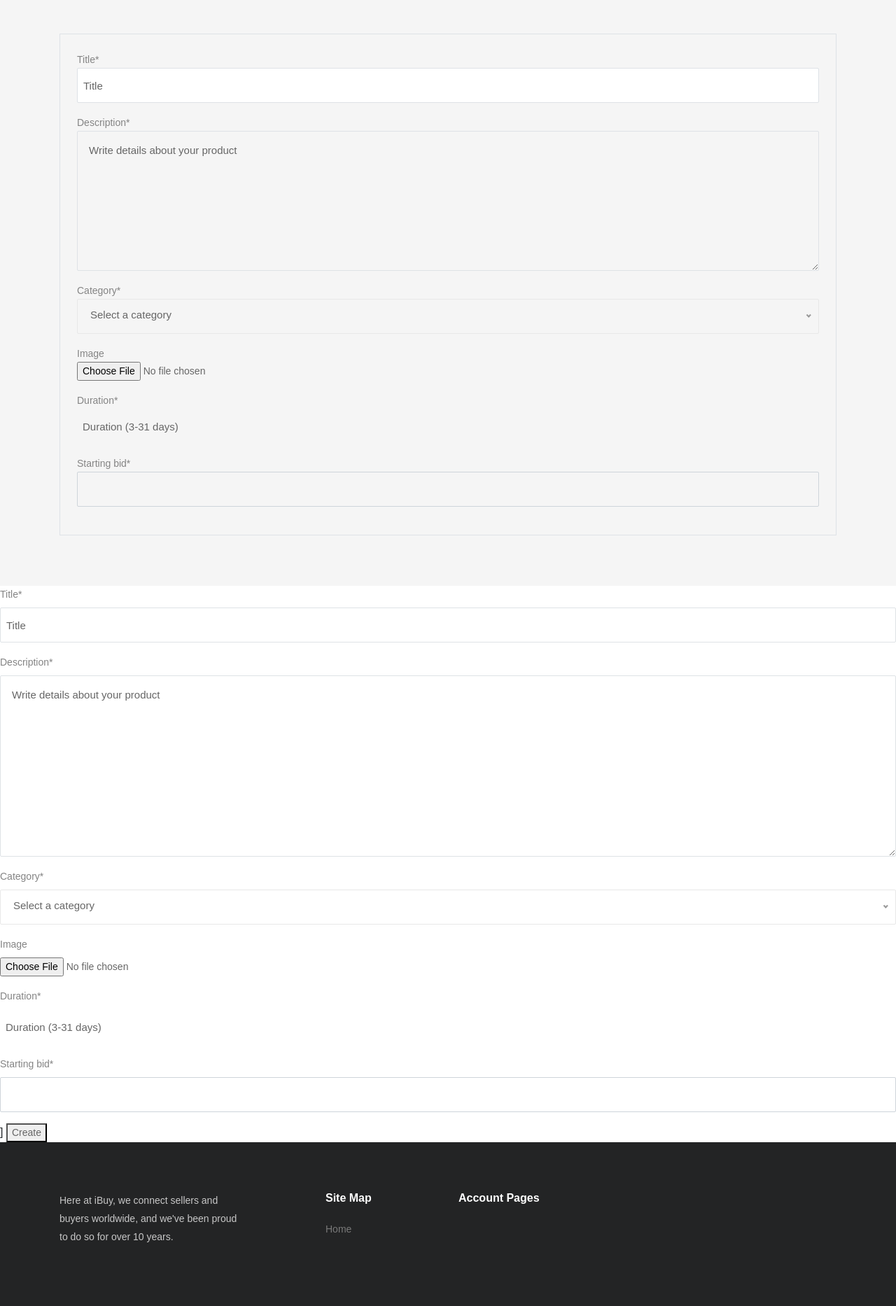
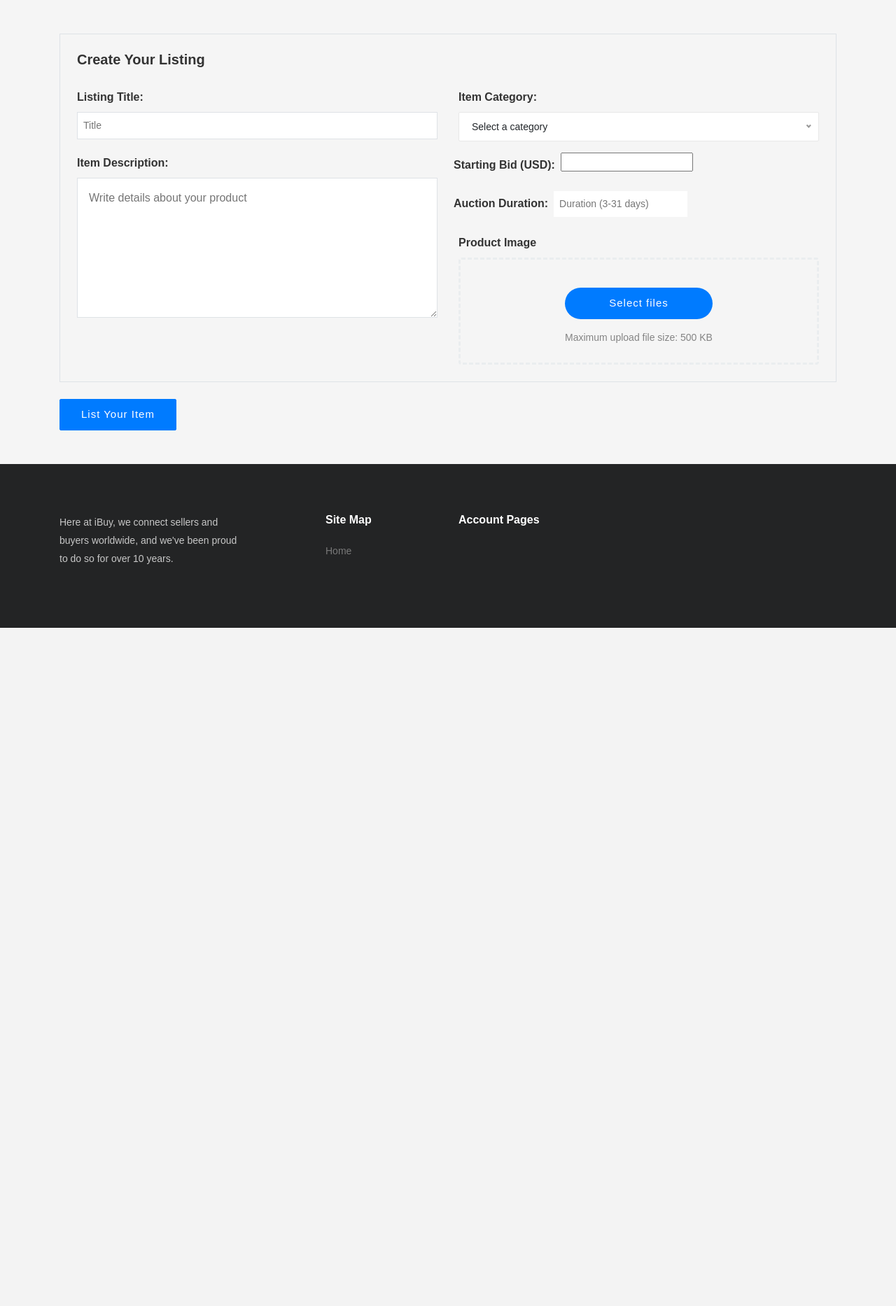
Before and after one commit to zachmichael14/auction_site, a Django app: page /listing/create/ in a window 1280 px wide. Shown: the part 63-1929 px from the top of the page at 70% size. After the commit the page ends 960 px from the top, so only its background shows below. Run offline with Django 3.2, Linux system fonts and the light colour scheme; a user stored in the database is signed in; data comes from the database, SQL or seed files in the repository; both versions use the stored data as it was after the commit; parts of the project's set-up code (start-up, migrations or seed data) failed here and were passed over; some libraries are stand-ins or nearby versions; some web fonts are replaced.

Commit message:
Add form to create.html

```diff
--- a/auctions/static/auctions/css/style.css
+++ b/auctions/static/auctions/css/style.css
@@ -2704,9 +2704,6 @@ form textarea {
   text-decoration: none;
 }
 
-.bid-field{
-  padding-left: 15px ;
-}
 .bid-field-form{
   padding: 1.1rem 0 0.25rem 1rem;
 }
--- a/auctions/templates/auctions/create.html
+++ b/auctions/templates/auctions/create.html
@@ -9,26 +9,42 @@
     <form method="post">
       {% csrf_token %}
       <fieldset class="border border-gray p-4 mb-4">
-        <!-- <div class="row">
+        <div class="row">
           <div class="col-lg-12">
             <h3 class="font-weight-bold">Create Your Listing</h3>
           </div>
           <div class="col-lg-6">
             <h6 class="font-weight-bold pt-4 pb-1">Listing Title:</h6>
+            {{ form.title }}
+            <h6 class="font-weight-bold pt-4 pb-1">Item Description:</h6>
+            {{ form.description }}
+          </div>
+          <div class="col-lg-6">
+            <h6 class="font-weight-bold pt-4 pb-1">Item Category:</h6>
+            {{ form.category}}
+            <div class="price">
+              <div class="row">
+                <h6 class="font-weight-bold pt-4 pb-1 pl-2">Starting Bid (USD):</h6>
+                <div class="pt-3 pl-2">{{ form.starting_bid }}</div>
+              </div>
+              <div class="row">
+                <h6 class="font-weight-bold pt-4 pb-1 pl-2">Auction Duration:</h6>
+                <div class="pt-3 pl-2">{{ form.duration }}</div>
+              </div>
+            </div>
+            <h6 class="font-weight-bold pt-4 pb-1">Product Image</h6>
 
+            <div class="choose-file text-center my-y py-4 rounded">
+              <label for="file-upload">
+                <span class="d-block btn bg-primary text-white my-3 select-files">Select files</span>
+                <span class="d-block">Maximum upload file size: 500 KB</span>
+                <input type="file" class="form-control-file d-none" id="file-upload" name="image">
+            </label>
           </div>
-        </div> -->
-        {{ form|crispy }}
+        </div>
       </fieldset>
+      <button type="submit" class="btn btn-primary d-block mt-2">List Your Item
     </form>
-
   </div>
-
 </section>
-
-  <form method="post">
-    {% csrf_token %}
-    {{ form|crispy }}
-]    <button type="submit" value="Save">Create</button>
-  </form>
 {% endblock body %}
```
Also changed, not shown: auctions/migrations/0002_auto_20220220_2122.py (added), db.sqlite3.
